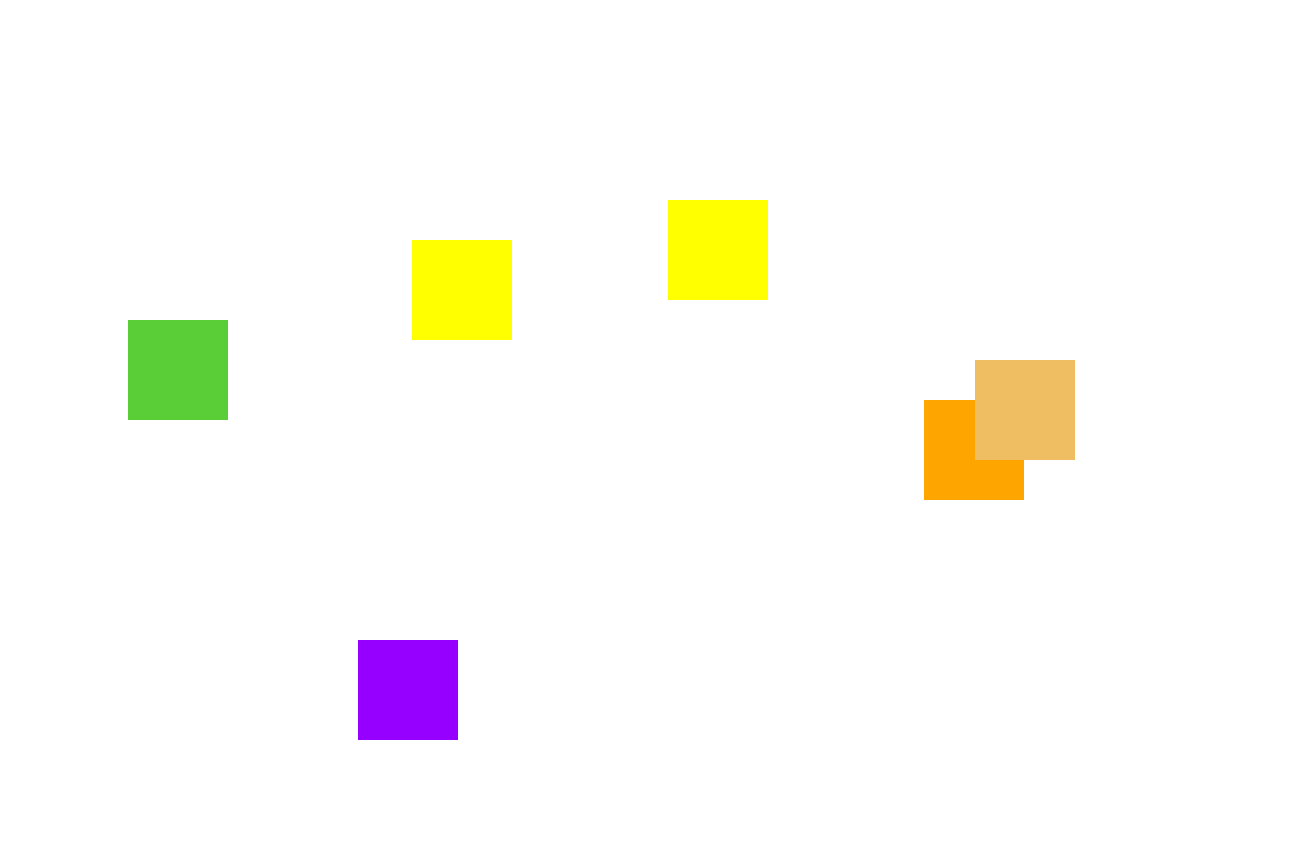
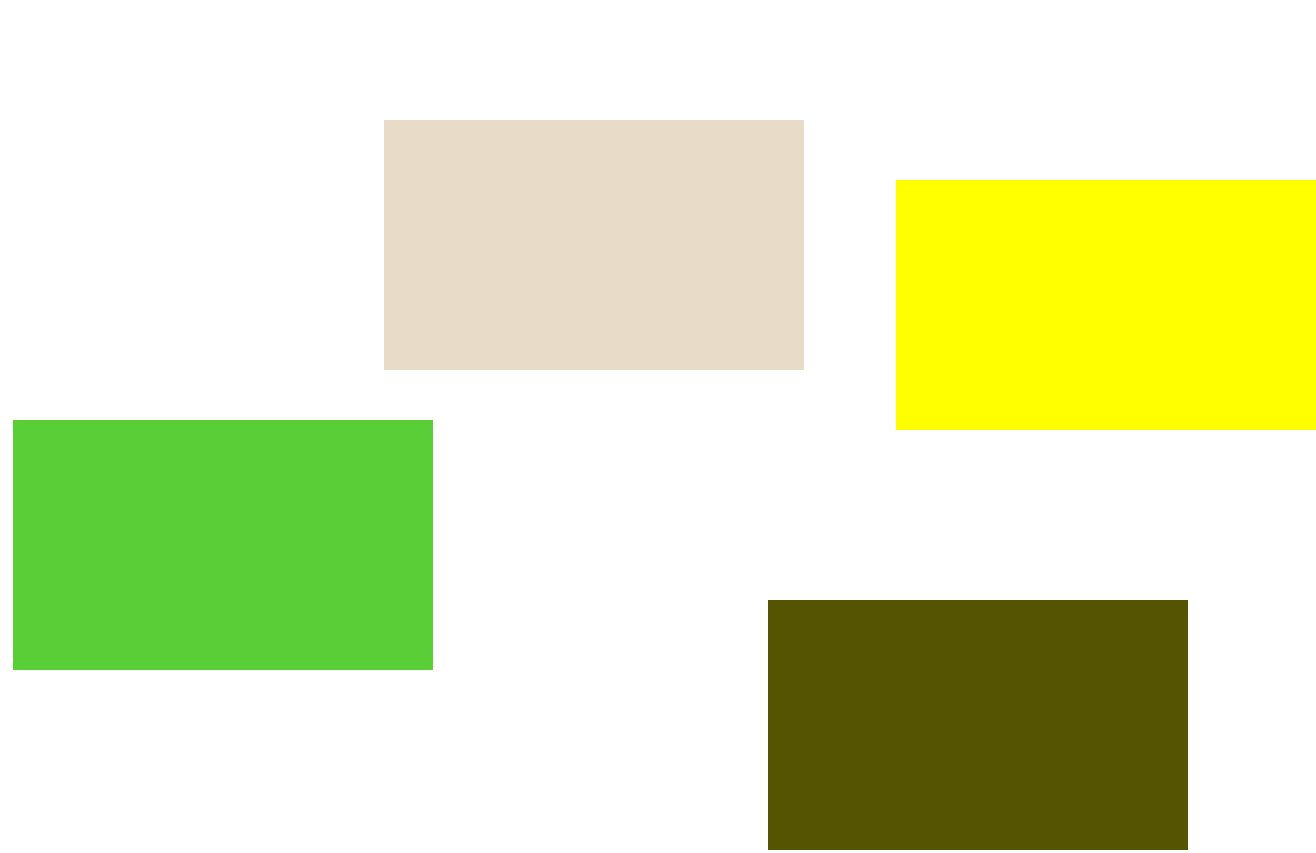
Before and after one commit to ayaOaya/profolio_hcss, a plain HTML site: page src/index.html in a window 1280 px wide. Shown: the part 1480-2333 px from the top of the page, 1316 px wide, since content can reach past the window. Drawn offline with nearby package versions, Linux system fonts and the light colour scheme.

Commit message:
adding the sizes

```diff
--- a/src/index.html
+++ b/src/index.html
@@ -28,7 +28,7 @@
         </div>
 
         <!-- PROJECTS -->
-        <div class="section color-dark" data-color="dark">
+        <div class="section boxes-colors color-dark" data-color="dark">
 
           <div class="movable-elements-wrapper">
 
@@ -40,9 +40,17 @@
             <div data-value="2" class="six element movable"></div>
           </div>
 
+        </div>
 
+        <div class="section color-light" data-color="light">
+          <div class="contact">
+            <h2 class="contact-h2">
+                CONTACT
+            </h2>
+            <h1>alyaauaacn@gmail.com</h1>
+          </div>
+        </div>
 
-        </div>
 
         <!-- <div class="section color-dark" data-color="dark">
           <h1>TWO</h1>
--- a/src/index.js
+++ b/src/index.js
@@ -68,12 +68,12 @@ const throttled = (delay, fn) => {
 const movableElementsWrapper = document.querySelector(
   ".movable-elements-wrapper"
 );
-const sp = 0.35;
+const sp = 0.99;
 
 const items = gsap.utils.toArray(".movable").map(element => {
   return {
     element,
-    shiftValue: element.getAttribute("data-value") / 250,
+    shiftValue: element.getAttribute("data-value") / 60,
     xSet: gsap.quickSetter(element, "x", "px"),
     ySet: gsap.quickSetter(element, "y", "px"),
   }
@@ -87,38 +87,6 @@ const ms = {
 const mouseMoveHandler = (e) => {
   ms.x = e.x;
   ms.y = e.y;
-//   const movableElements = document.querySelectorAll(".movable");
-//   const boxes = [];
-
-//   movableElements.forEach((movableElement, i) => {
-//     const shiftValue = movableElement.getAttribute("data-value");
-//     const moveX = (e.clientX * shiftValue) / 250;
-//     const moveY = (e.clientY * shiftValue) / 250;
-
-//     const xSet = gsap.quickSetter(movableElement, "x", "px");
-//     const ySet = gsap.quickSetter(movableElement, "y", "px");
-
-//     boxes.push({
-//       moveX,
-//       moveY,
-//       xSet,
-//       ySet,
-//       movableElement
-//     });
-//   });
-
-//   gsap.ticker.add(() => {
-//     const dt = 1.0 - Math.pow(1.0 - speed, gsap.ticker.deltaRatio());
-
-//     boxes[0].xSet(boxes[0].moveX * dt);
-//     boxes[0].ySet(boxes[0].moveY * dt);
-
-//     boxes[1].xSet(boxes[1].moveX * dt);
-//     boxes[1].ySet(boxes[1].moveY * dt);
-
-//     boxes[2].xSet(boxes[2].moveX * dt);
-//     boxes[2].ySet(boxes[2].moveY * dt);
-//   });
 };
 
 movableElementsWrapper.onmousemove = mouseMoveHandler;
--- a/src/style.css
+++ b/src/style.css
@@ -26,6 +26,9 @@
     align-items:center;
     justify-content:center;
   }
+  .boxes-colors{
+    height: 150vh;
+  }
   .color-dark{
     color:#fff;
 }
@@ -52,47 +55,47 @@
 .movable-elements-wrapper {
 
   width: 100%;
-  height: 100vh;
+  height: 150vh;
   background-color: transparent;
   position: relative;
 }
 .element {
-  width: 100px;
-  height: 100px;
+  width: 420px;
+  height: 250px;
   position: absolute;
 
   &.one {
     background-color: yellow;
-    top: 10%;
-    right: 40%;
+    top: 5%;
+    left: 70%;
   }
 
   &.two {
-    background-color: orange;
-    top: 35%;
-    right: 20%;
+    background-color: #e8dcc8;
+    top: 0%;
+    left: 30%;
   }
 
   &.three {
     background-color: #5ace37;
     top: 25%;
-    left: 10%;
+    left: 1%;
   }
    &.foor {
-    background-color: yellow;
-    top: 15%;
-    right: 60%;
+    background-color: #545402;
+    top: 40%;
+    left: 60%;
   }
 
   &.five {
     background-color: #f0be62;
-    top: 30%;
-    right: 16%;
+    top: 75%;
+    left: 10%;
   }
 
   &.six {
     background-color: #9500ff;
-    top: 65%;
-    left: 28%;
+    top: 80%;
+    left: 58%;
   }
 }
```
Also changed, not shown: TODO.txt (added).
